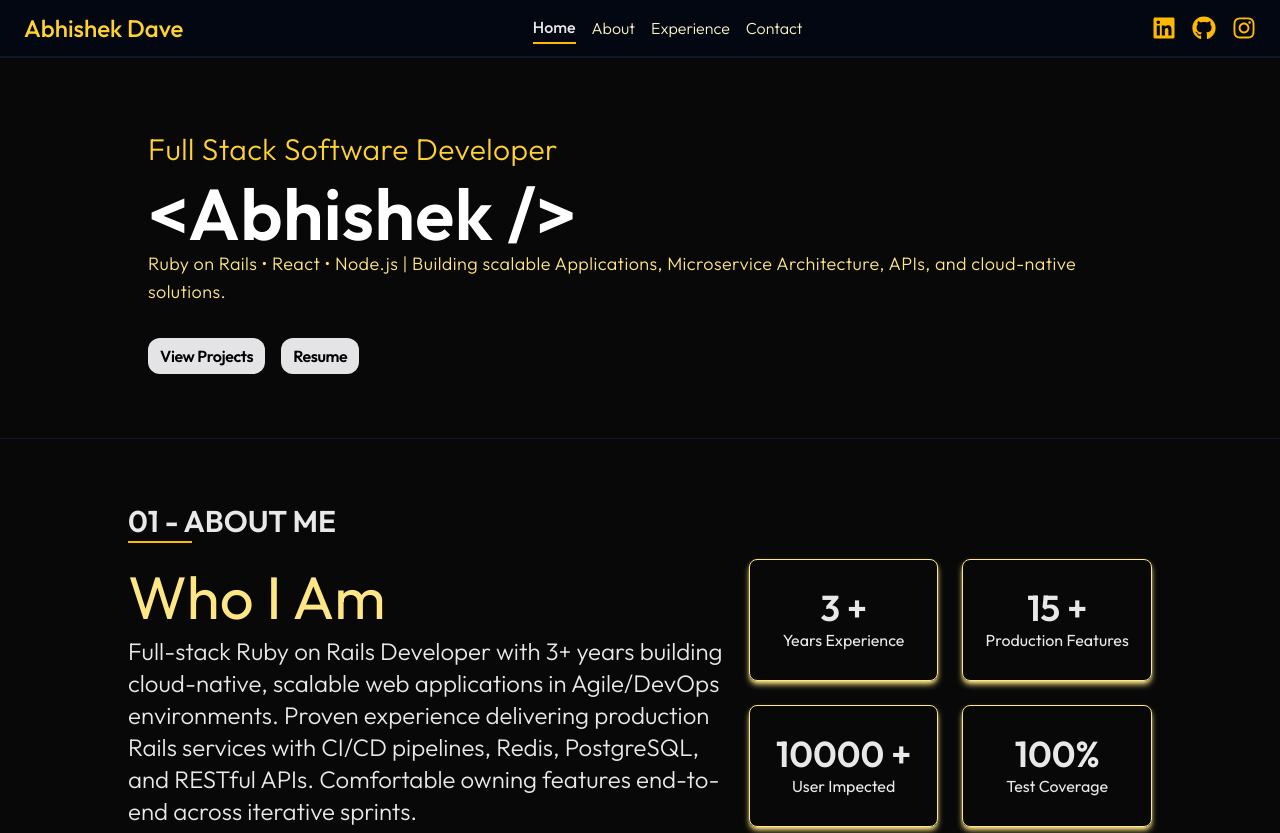
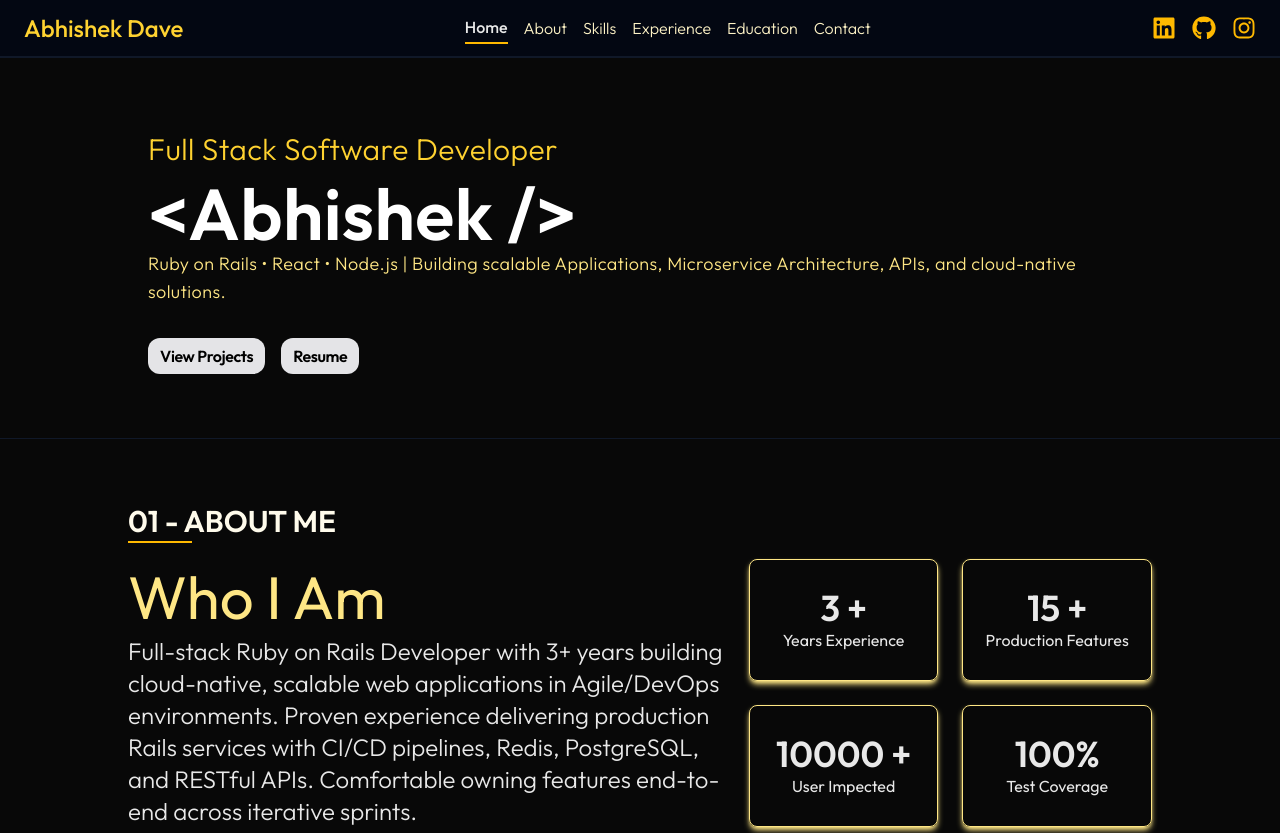
Before and after one commit to AbhishekDave2000/portfolio, a React (Vite) app: page / in a window 1280 px wide. Shown: the top 833 px of the page. Built offline with nearby package versions, Linux system fonts and the light colour scheme.

Commit message:
feat(Navbar) Add new navbar links to the new section headings

```diff
--- a/src/components/Navbar.jsx
+++ b/src/components/Navbar.jsx
@@ -27,8 +27,14 @@ const Navbar = () => {
                 <button onClick={() => handleClick("about")} className={active === "about" ? ACTIVE_STYLE : IN_ACTIVE_STYLE}>
                     About
                 </button>
+                <button onClick={() => handleClick("skills")} className={active === "skills" ? ACTIVE_STYLE : IN_ACTIVE_STYLE}>
+                    Skills
+                </button>
                 <button onClick={() => handleClick("experience")} className={active === "experience" ? ACTIVE_STYLE : IN_ACTIVE_STYLE}>
                     Experience
+                </button>
+                <button onClick={() => handleClick("education")} className={active === "education" ? ACTIVE_STYLE : IN_ACTIVE_STYLE}>
+                    Education
                 </button>
                 <button onClick={() => handleClick("contact")} className={active === "contact" ? ACTIVE_STYLE : IN_ACTIVE_STYLE}>
                     Contact
--- a/src/components/SectionHeading.jsx
+++ b/src/components/SectionHeading.jsx
@@ -1,7 +1,7 @@
 const SectionHeading = ({number, heading}) => {
     return(
         <>
-            <p className="font-stretch-condensed font-bold text-3xl">{number} - {heading}</p>
+            <p className="font-stretch-condensed font-bold text-3xl text-amber-50">{number} - {heading}</p>
             <div className="w-16 h-0.5 bg-amber-400 text-xl font-light mb-4 mt-0.5"></div>
         </>
     )
```
